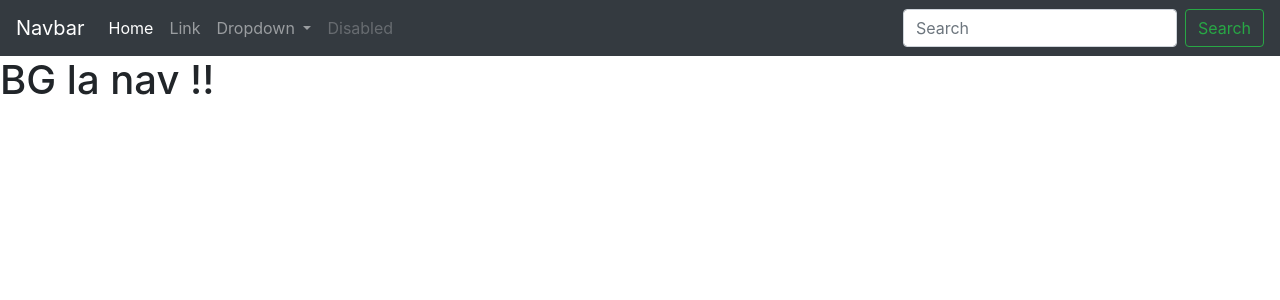
After one commit to Olivier-Chat/twig2, a PHP site: template src/View/Home/home.html.twig in a window 1280 px wide. The commit adds this page. Shown: the top 300 px of the page. Run offline with PHP 8.4, Linux system fonts and the light colour scheme; the template is opened without the code that fills it, so the values that code supplies are empty; some libraries are stand-ins or nearby versions.

Commit message:
exercice complete

```diff
--- a/src/Controller/HomeController.php
+++ b/src/Controller/HomeController.php
@@ -21,6 +21,6 @@ class HomeController extends AbstractController
      */
     public function index()
     {
-        return $this->twig->render('Home/index.html.twig');
+        return $this->twig->render('Home/home.html.twig');
     }
 }
--- /dev/null
+++ b/src/View/Home/home.html.twig
@@ -0,0 +1,20 @@
+{% extends 'layout.html.twig' %}
+
+{% block stylesheet %}
+    <link rel="stylesheet" href="https://cdn.jsdelivr.net/npm/bootstrap@4.5.3/dist/css/bootstrap.min.css" integrity="sha384-TX8t27EcRE3e/ihU7zmQxVncDAy5uIKz4rEkgIXeMed4M0jlfIDPvg6uqKI2xXr2" crossorigin="anonymous">
+{% endblock %}
+
+{% block title %}
+    {{ parent() }} -Accueil
+{% endblock %}
+
+{%  block content %}
+    {% include 'component/_nav.html.twig' %}
+
+ <h1>BG la nav !!</h1>
+{% endblock %}
+
+{%  block javascript %}
+    <script src="https://code.jquery.com/jquery-3.5.1.slim.min.js" integrity="sha384-DfXdz2htPH0lsSSs5nCTpuj/zy4C+OGpamoFVy38MVBnE+IbbVYUew+OrCXaRkfj" crossorigin="anonymous"></script>
+    <script src="https://cdn.jsdelivr.net/npm/bootstrap@4.5.3/dist/js/bootstrap.bundle.min.js" integrity="sha384-ho+j7jyWK8fNQe+A12Hb8AhRq26LrZ/JpcUGGOn+Y7RsweNrtN/tE3MoK7ZeZDyx" crossorigin="anonymous"></script>
+{%  endblock  %}
--- /dev/null
+++ b/src/View/component/_nav.html.twig
@@ -0,0 +1,35 @@
+<nav class="navbar navbar-expand-lg navbar navbar-dark bg-dark">
+    <a class="navbar-brand" href="#">Navbar</a>
+    <button class="navbar-toggler" type="button" data-toggle="collapse" data-target="#navbarSupportedContent" aria-controls="navbarSupportedContent" aria-expanded="false" aria-label="Toggle navigation">
+        <span class="navbar-toggler-icon"></span>
+    </button>
+
+    <div class="collapse navbar-collapse" id="navbarSupportedContent">
+        <ul class="navbar-nav mr-auto">
+            <li class="nav-item active">
+                <a class="nav-link" href="#">Home <span class="sr-only">(current)</span></a>
+            </li>
+            <li class="nav-item">
+                <a class="nav-link" href="#">Link</a>
+            </li>
+            <li class="nav-item dropdown">
+                <a class="nav-link dropdown-toggle" href="#" id="navbarDropdown" role="button" data-toggle="dropdown" aria-haspopup="true" aria-expanded="false">
+                    Dropdown
+                </a>
+                <div class="dropdown-menu" aria-labelledby="navbarDropdown">
+                    <a class="dropdown-item" href="#">Action</a>
+                    <a class="dropdown-item" href="#">Another action</a>
+                    <div class="dropdown-divider"></div>
+                    <a class="dropdown-item" href="#">Something else here</a>
+                </div>
+            </li>
+            <li class="nav-item">
+                <a class="nav-link disabled" href="#" tabindex="-1" aria-disabled="true">Disabled</a>
+            </li>
+        </ul>
+        <form class="form-inline my-2 my-lg-0">
+            <input class="form-control mr-sm-2" type="search" placeholder="Search" aria-label="Search">
+            <button class="btn btn-outline-success my-2 my-sm-0" type="submit">Search</button>
+        </form>
+    </div>
+</nav>
--- a/src/View/layout.html.twig
+++ b/src/View/layout.html.twig
@@ -5,7 +5,7 @@
     <meta http-equiv="x-ua-compatible" content="ie=edge">
     <meta name="viewport" content="width=device-width, initial-scale=1">
 
-    <title>{% block title %}{% endblock %}</title>
+    <title>{% block title %}Titre par défault {% endblock %}</title>
 
     <link rel="stylesheet" href="/assets/css/style.css">
     {% block stylesheet %}{% endblock %}
```
